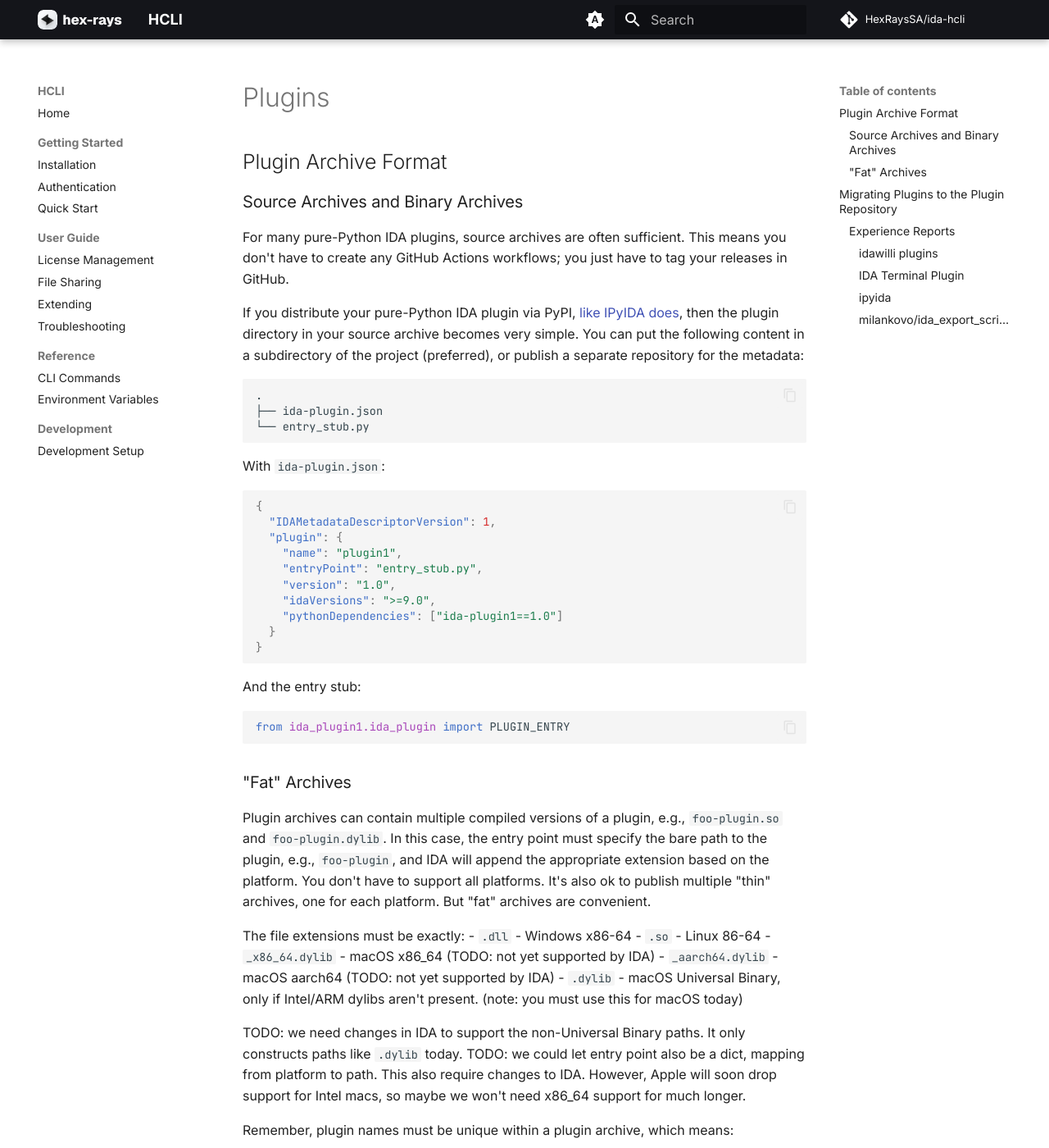
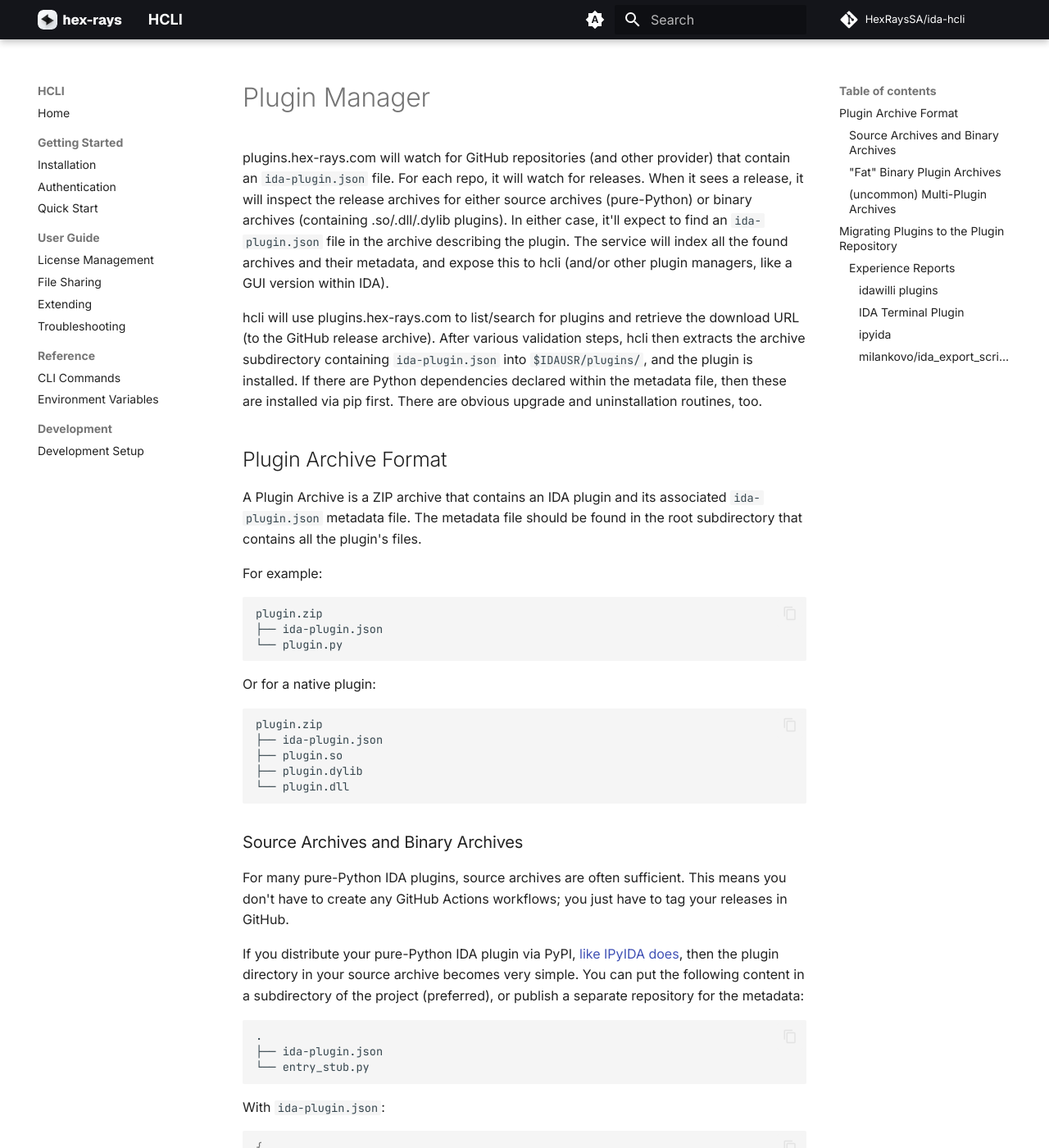
Before and after one commit to HexRaysSA/ida-hcli, an MkDocs documentation site: the page built from docs/reference/plugins.md, in a window 1280 px wide and 1400 px high. Shown: the whole window at 82% size. Built offline with MkDocs 1.6.1 and Material for MkDocs 9.7.7, drawn with Linux system fonts in a browser that asks for light colours; comment, search, counter and statistics services are not loaded; some of the changed text lies outside the part shown.

Commit message:
doc: more plugin manager intro

````diff
--- a/docs/reference/plugins.md
+++ b/docs/reference/plugins.md
@@ -1,6 +1,41 @@
+# Plugin Manager
+
+plugins.hex-rays.com will watch for GitHub repositories (and other provider) that contain an `ida-plugin.json` file.
+For each repo, it will watch for releases. When it sees a release, it will inspect the release archives for either
+ source archives (pure-Python) or binary archives (containing .so/.dll/.dylib plugins).
+In either case, it'll expect to find an `ida-plugin.json` file in the archive describing the plugin.
+The service will index all the found archives and their metadata, and expose this to hcli
+ (and/or other plugin managers, like a GUI version within IDA).
+
+hcli will use plugins.hex-rays.com to list/search for plugins and retrieve the download URL (to the GitHub release archive).
+After various validation steps, hcli then extracts the archive subdirectory containing `ida-plugin.json` into `$IDAUSR/plugins/`,
+ and the plugin is installed.
+If there are Python dependencies declared within the metadata file, then these are installed via pip first.
+There are obvious upgrade and uninstallation routines, too.
+
 
 ## Plugin Archive Format
 
+A Plugin Archive is a ZIP archive that contains an IDA plugin and its associated `ida-plugin.json` metadata file.
+The metadata file should be found in the root subdirectory that contains all the plugin's files.
+
+For example:
+
+```
+plugin.zip
+├── ida-plugin.json
+└── plugin.py
+```
+
+Or for a native plugin:
+
+```
+plugin.zip
+├── ida-plugin.json
+├── plugin.so
+├── plugin.dylib
+└── plugin.dll
+```
 
 
 ### Source Archives and Binary Archives
@@ -43,11 +78,7 @@
 from ida_plugin1.ida_plugin import PLUGIN_ENTRY
 ```
 
-
-
-
-
-### "Fat" Archives
+### "Fat" Binary Plugin Archives
 
 Plugin archives can contain multiple compiled versions of a plugin, e.g., `foo-plugin.so` and `foo-plugin.dylib`.
 In this case, the entry point must specify the bare path to the plugin, e.g., `foo-plugin`, and IDA will append the appropriate extension based on the platform.
@@ -88,6 +119,19 @@
     foo-plugin.dll
 ```
 
+### (uncommon) Multi-Plugin Archives
+
+Because the `ida-plugin.json` file marks the root of a plugin within the archive, an archive can contain multiple plugins:
+
+```
+plugins.zip
+├── plugin1
+│   ├── plugin1.py
+│   └── ida-plugin.json
+└── plugin2
+    ├── plugin2.py
+    └── ida-plugin.json
+```
 
 ## Migrating Plugins to the Plugin Repository
 
````
